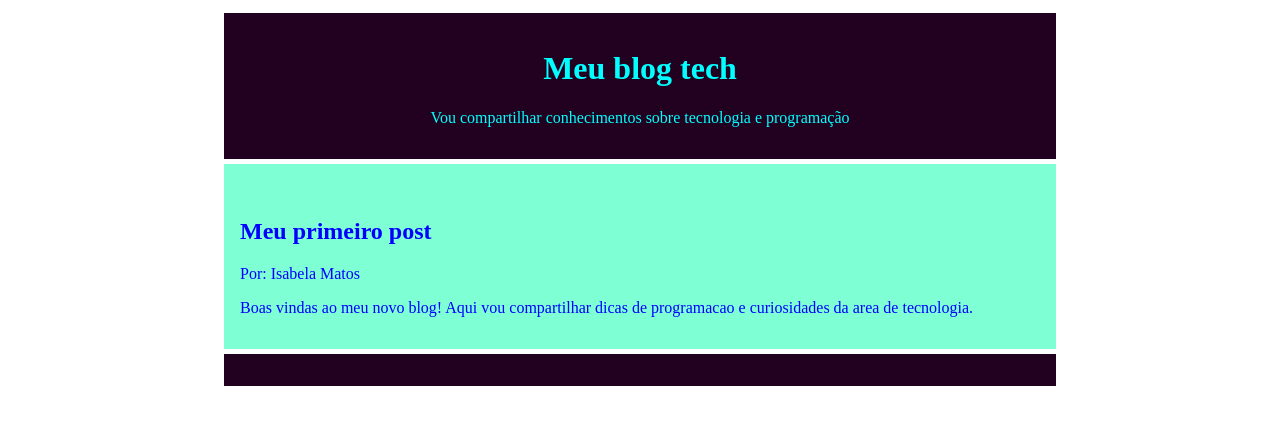
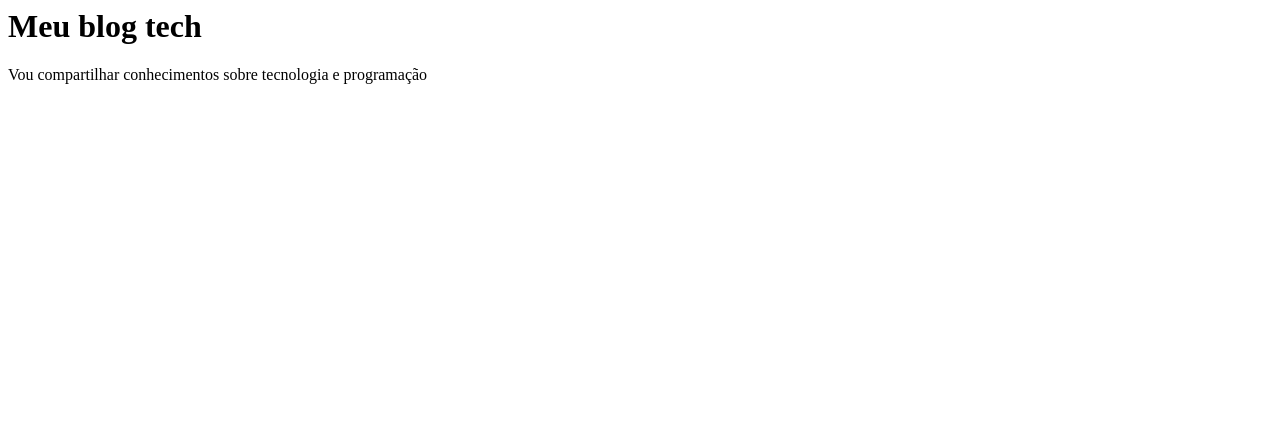
Before and after one commit to isabelamjb/sitedaisa, a plain HTML site: page index.html in a window 1280 px wide. Drawn offline with Linux system fonts and the light colour scheme.

Commit message:
Update index.html with header content
Removed unnecessary tags and added header content.

```diff
--- a/index.html
+++ b/index.html
@@ -1,44 +1,2 @@
-<!DOCTYPE html>
-<html lang="pt-br">
-    <head>
-    <body>
-        <header>
-            <h1>Meu blog tech</h1>
-            <p>Vou compartilhar conhecimentos sobre tecnologia e programação</p>
-        </header>
-        <main>
-            <img src="" alt="">
-            <h2>Meu primeiro post</h2>
-            <p>Por: Isabela Matos</p>
-            <p>Boas vindas ao meu novo blog! Aqui vou compartilhar dicas de programacao e curiosidades da area de tecnologia.</p>
-        </main>
-    </body>
-</html>
-        <meta charset="UTF-8">
-        <meta name="viewport"
-        content="width=device-width, initial-scale=1.0">
-        <title>Blog</title>
-        <style>
-            header{
-                background-color: rgb(34, 0, 31);
-                color: aqua;
-                text-align: center;
-                max-width: 800px;
-                margin: 0 auto;
-                padding: 16px;
-                border: 5px solid #FFFFFF;
-            }
-            main{
-                background-color: aquamarine;
-                color: blue;
-                max-width: 800px;
-                margin: 0 auto;
-                padding: 16px;
-            }
-        </style>
-    </head>
-    </body>
-    <header>
-
-    </header>
-</html>
+<h1>Meu blog tech</h1>
+<p>Vou compartilhar conhecimentos sobre tecnologia e programação</p>
```
